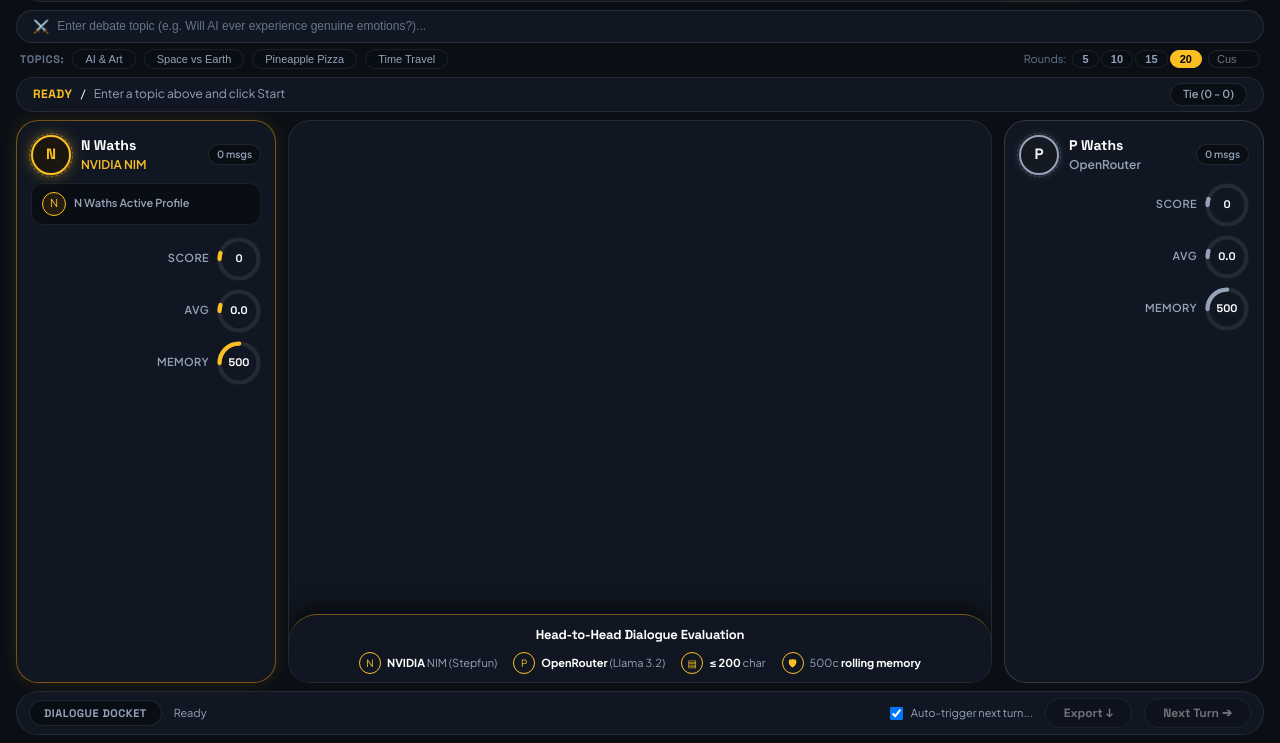
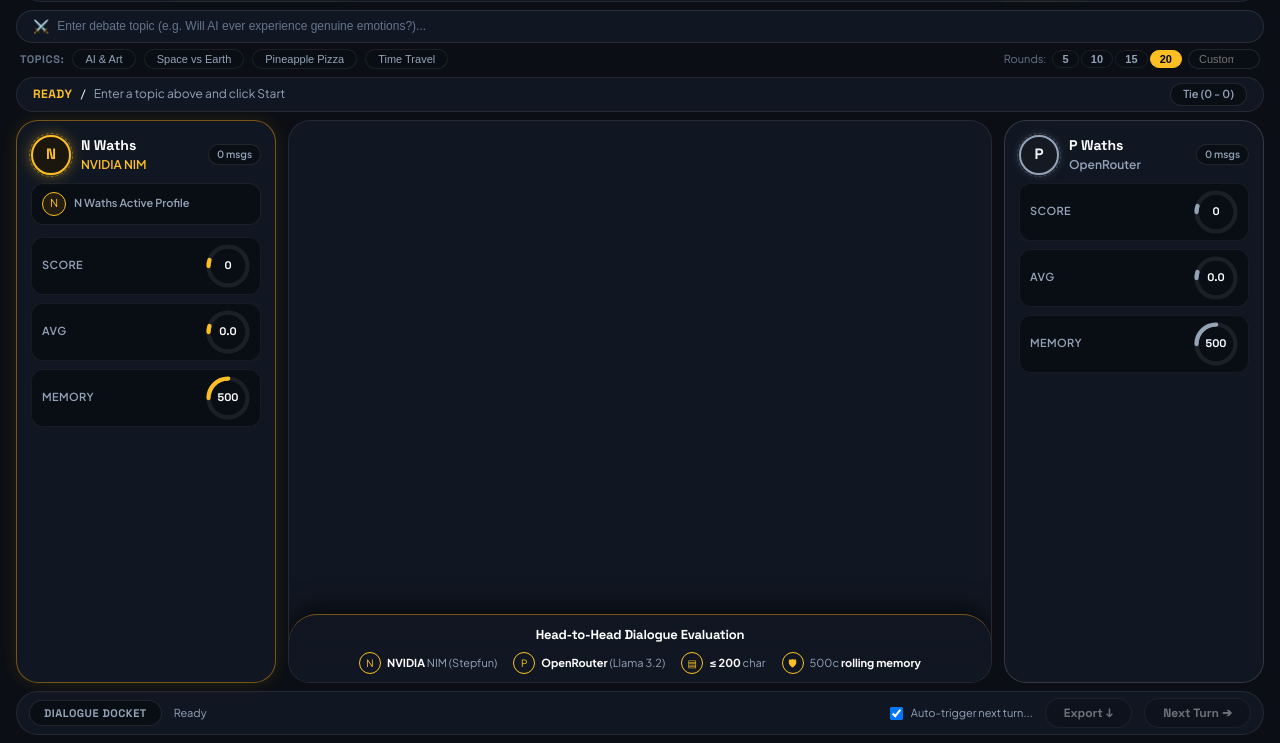
Before and after one commit to JanardhanS56/waths, a plain HTML site: page static/index.html in a window 1280 px wide. Shown: the part 57-800 px from the top of the page. Drawn offline with Linux system fonts and the light colour scheme; no server answers.

Commit message:
fix(ui): widen Custom round input, add active-turn card highlight, and align gauge rows

```diff
--- a/static/style.css
+++ b/static/style.css
@@ -546,13 +546,13 @@ body {
 }
 
 .custom-limit-input {
-  width: 52px;
+  width: 72px;
   background: var(--bg-inset);
   border: 1px solid rgba(255, 255, 255, 0.1);
   border-radius: var(--radius-pill);
   color: var(--text-1);
   font-size: 11px;
-  padding: 2px 8px;
+  padding: 3px 10px;
   text-align: center;
   outline: none;
 }
@@ -781,6 +781,16 @@ body {
   border-color: rgba(255, 255, 255, 0.14);
 }
 
+.actor-stage-card.n-stage-card.active-turn {
+  border-color: var(--gold-primary);
+  box-shadow: 0 0 22px rgba(251, 191, 36, 0.35);
+}
+
+.actor-stage-card.p-stage-card.active-turn {
+  border-color: #cbd5e1;
+  box-shadow: 0 0 22px rgba(148, 163, 184, 0.3);
+}
+
 .card-orbit-header {
   display: flex;
   align-items: center;
@@ -901,14 +911,19 @@ body {
   display: flex;
   flex-direction: column;
   gap: 8px;
-  align-items: flex-end;
+  width: 100%;
   margin-bottom: 12px;
 }
 
 .gauge-row-item {
   display: flex;
   align-items: center;
-  gap: 8px;
+  justify-content: space-between;
+  gap: 10px;
+  padding: 6px 10px;
+  background: var(--bg-inset);
+  border: 1px solid rgba(255, 255, 255, 0.06);
+  border-radius: 12px;
 }
 
 .gauge-label {
```
